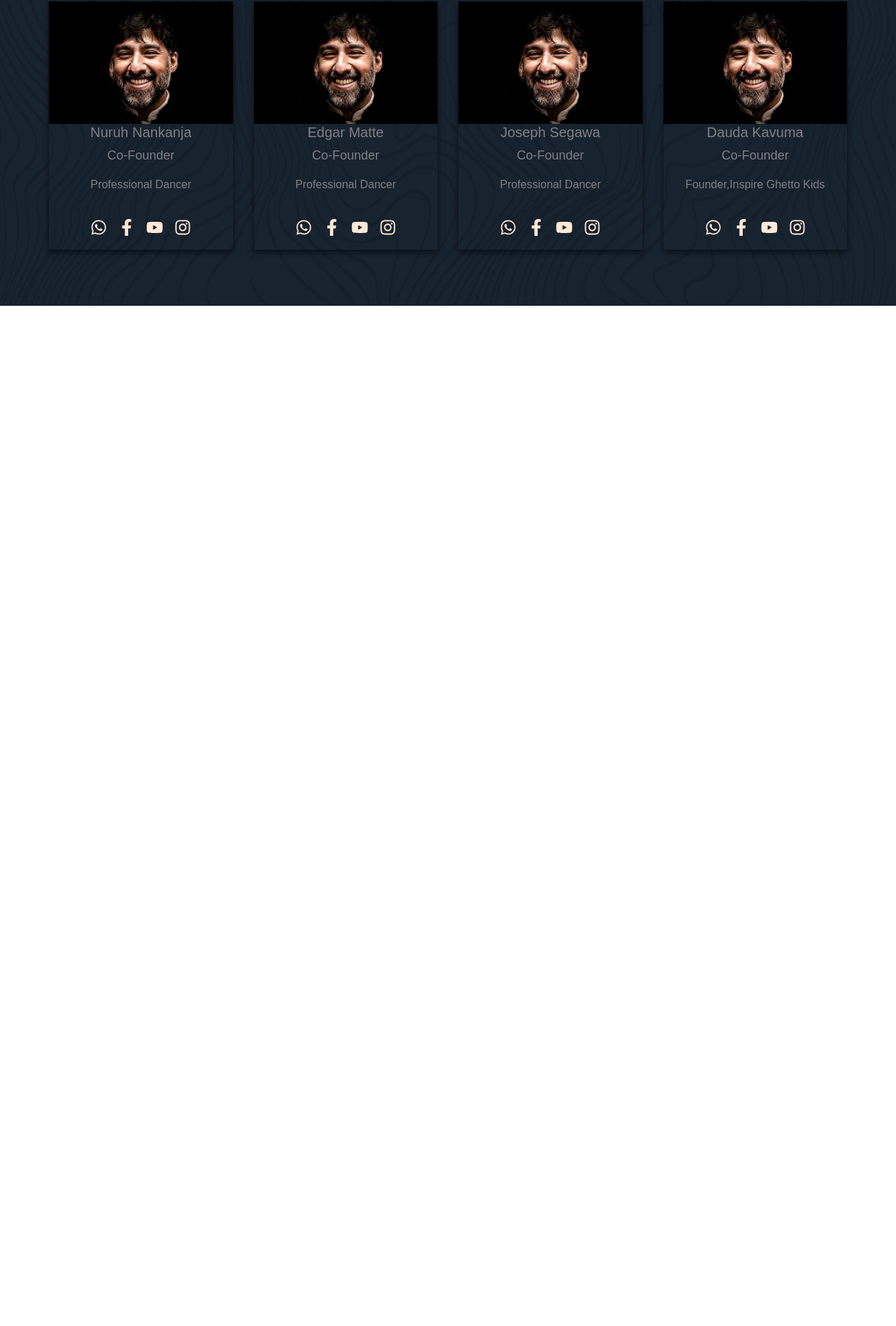
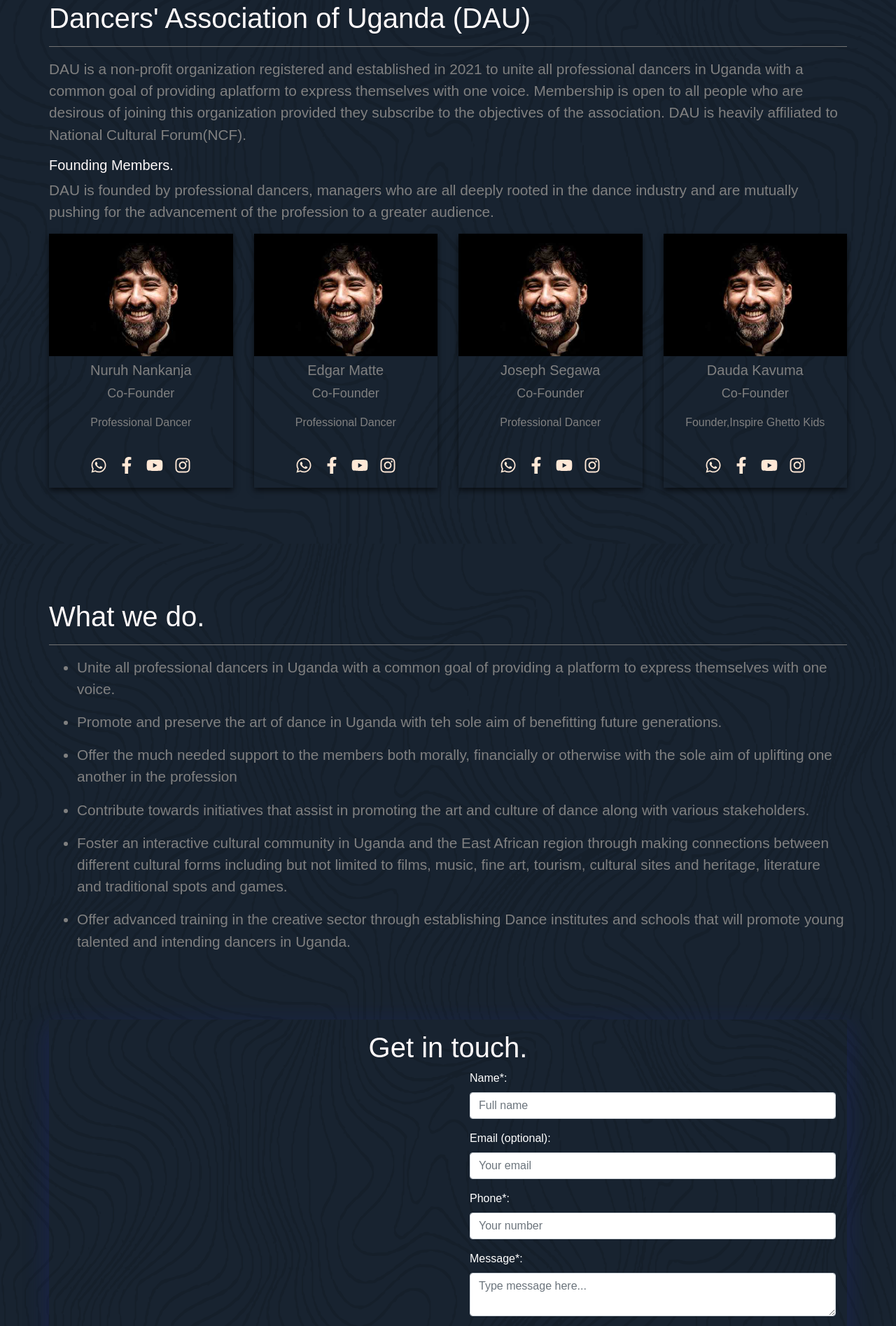
Before and after one commit to amsalimsema/dau, a React (Create React App) app: page / in a window 1280 px wide. Shown: the part 878-2773 px from the top of the page at 70% size. Before the commit the page ends 1315 px from the top, so only its background shows below. Built offline with nearby package versions, Linux system fonts and the light colour scheme; the HTML template or start-up script is replaced by a standard one; a web font is replaced by a local one.

Commit message:
aboutAdded

```diff
--- /dev/null
+++ b/src/components/Footer.js
@@ -0,0 +1,126 @@
+import React, { useState } from 'react'
+import styled from 'styled-components'
+import Container from 'react-bootstrap/Container'
+import Form from 'react-bootstrap/Form'
+import Col from 'react-bootstrap/Col'
+import Row from 'react-bootstrap/Row'
+import Button from 'react-bootstrap/Button'
+import { Main } from './Founders'
+
+const Wrapper = styled(Container)`
+  padding: 1rem 0;
+  box-shadow: 0 8px 32px 0 rgba(31, 38, 135, 0.37);
+  border: none;
+`
+
+export default function Footer() {
+  // form validation
+  const [validated, setValidated] = useState(false)
+
+  const handleSubmit = (event) => {
+    const form = event.currentTarget
+    if (form.checkValidity() === false) {
+      event.preventDefault()
+      event.stopPropagation()
+    }
+
+    setValidated(true)
+  }
+  return (
+    <>
+      <Main>
+        <Wrapper>
+          <h1 style={{ color: 'snow', textAlign: 'center' }}>Get in touch.</h1>
+
+          <Row>
+            <Col md={6}></Col>
+            <Col md={6}>
+              {/* form */}
+              <Form
+                noValidate
+                validated={validated}
+                onSubmit={handleSubmit}
+                name="health"
+                target="_self"
+                action=""
+                method="POST"
+                id="health_form"
+                autoComplete="off"
+                style={{ color: '#fff', padding: '0 1rem 0 1rem' }}
+              >
+                <input type="hidden" name="_next" value="" />
+                <input type="hidden" name="_captcha" value="false" />
+                <Form.Row>
+                  <Form.Group as={Col} md="12" controlId="validationCustom01">
+                    <Form.Label>Name*:</Form.Label>
+                    <Form.Control
+                      type="text"
+                      placeholder="Full name"
+                      required
+                      name="name"
+                    />
+
+                    <Form.Control.Feedback type="invalid">
+                      Please provide your name.
+                    </Form.Control.Feedback>
+                  </Form.Group>
+
+                  <Form.Group as={Col} md="12" controlId="validationCustom01">
+                    <Form.Label>Email (optional):</Form.Label>
+                    <Form.Control
+                      type="email"
+                      placeholder="Your email"
+                      name="email"
+                    />
+
+                    <Form.Control.Feedback type="invalid">
+                      Please provide a valid email.
+                    </Form.Control.Feedback>
+                  </Form.Group>
+
+                  <Form.Group as={Col} md="12" controlId="validationCustom01">
+                    <Form.Label>Phone*:</Form.Label>
+                    <Form.Control
+                      type="tel"
+                      placeholder="Your number"
+                      required
+                      name="phone"
+                      pattern="[0-9]{4}[0-9]{3}[0-9]{3}"
+                    />
+
+                    <Form.Control.Feedback type="invalid">
+                      Please provide a valid phone number eg. &nbsp; 0782442281
+                    </Form.Control.Feedback>
+                  </Form.Group>
+
+                  <Form.Group as={Col} md="12" controlId="validationCustom01">
+                    <Form.Label>Message*:</Form.Label>
+                    <Form.Control
+                      as="textarea"
+                      placeholder="Type message here..."
+                      required
+                      name="message"
+                    />
+
+                    <Form.Control.Feedback type="invalid">
+                      Please type your message
+                    </Form.Control.Feedback>
+                  </Form.Group>
+                </Form.Row>
+                <Button variant="success" type="submit">
+                  Submit
+                </Button>
+              </Form>
+              {/* end form */}
+            </Col>
+          </Row>
+
+          <p className="text-center text-white pt-5">
+            &copy;{new Date().getFullYear()}&nbsp;Dancers' Association of
+            Uganda.
+          </p>
+        </Wrapper>
+      </Main>
+    </>
+  )
+}
--- a/src/components/Founders.js
+++ b/src/components/Founders.js
@@ -7,7 +7,7 @@ import bg from '../Images/pattern.svg'
 import team from '../Images/team.jpg'
 import { Tube, Tsup, Gram, FB } from './Nav'
 
-const Main = styled.div`
+export const Main = styled.div`
   font-family: 'Georama', sans-serif;
   cursor: pointer;
   //   position: relative;
@@ -18,8 +18,21 @@ const Main = styled.div`
   background-color: #182330;
 `
 
-const Wrapper = styled(Container)`
+export const Wrapper = styled(Container)`
   padding: 5rem 0;
+  @media screen and (max-width: 650px) {
+    width: 95vw;
+  }
+  > .info {
+    > h1,
+    h5 {
+      color: snow;
+    }
+    > p {
+      color: gray;
+      font-size: 1.3rem;
+    }
+  }
 `
 const Box = styled.div`
   box-shadow: 0 4px 8px 0 rgba(0, 0, 0, 0.6);
@@ -37,6 +50,9 @@ const Box = styled.div`
     text-decoration: none;
     color: black;
   }
+  @media screen and (max-width: 650px) {
+    margin-bottom: 2rem;
+  }
 `
 
 export default function Founders() {
@@ -44,10 +60,33 @@ export default function Founders() {
     <>
       <Main>
         <Wrapper>
+          <div className="info">
+            <h1>Dancers' Association of Uganda (DAU)</h1>
+            <hr style={{ backgroundColor: 'gray' }} />
+            <p>
+              DAU is a non-profit organization registered and established in
+              2021 to unite all professional dancers in Uganda with a common
+              goal of providing aplatform to express themselves with one voice.
+              Membership is open to all people who are desirous of joining this
+              organization provided they subscribe to the objectives of the
+              association. DAU is heavily affiliated to National Cultural
+              Forum(NCF).
+            </p>
+            <h5>Founding Members.</h5>
+            <p>
+              DAU is founded by professional dancers, managers who are all
+              deeply rooted in the dance industry and are mutually pushing for
+              the advancement of the profession to a greater audience.
+            </p>
+          </div>
           <Row>
             <Col md={3}>
               <Box>
-                <img src={team} alt="team" style={{ width: '100%' }} />
+                <img
+                  src={team}
+                  alt="team"
+                  style={{ width: '100%', marginBottom: '0.5rem' }}
+                />
                 <h5>Nuruh Nankanja</h5>
                 <p className="title">Co-Founder</p>
                 <p>Professional Dancer</p>
@@ -95,7 +134,11 @@ export default function Founders() {
             </Col>
             <Col md={3}>
               <Box>
-                <img src={team} alt="team" style={{ width: '100%' }} />
+                <img
+                  src={team}
+                  alt="team"
+                  style={{ width: '100%', marginBottom: '0.5rem' }}
+                />
                 <h5>Edgar Matte</h5>
                 <p className="title">Co-Founder</p>
                 <p>Professional Dancer</p>
@@ -143,7 +186,11 @@ export default function Founders() {
             </Col>
             <Col md={3}>
               <Box>
-                <img src={team} alt="team" style={{ width: '100%' }} />
+                <img
+                  src={team}
+                  alt="team"
+                  style={{ width: '100%', marginBottom: '0.5rem' }}
+                />
                 <h5>Joseph Segawa</h5>
                 <p className="title">Co-Founder</p>
                 <p>Professional Dancer</p>
@@ -191,7 +238,11 @@ export default function Founders() {
             </Col>
             <Col md={3}>
               <Box>
-                <img src={team} alt="team" style={{ width: '100%' }} />
+                <img
+                  src={team}
+                  alt="team"
+                  style={{ width: '100%', marginBottom: '0.5rem' }}
+                />
                 <h5>Dauda Kavuma</h5>
                 <p className="title">Co-Founder</p>
                 <p>Founder,Inspire Ghetto Kids</p>
--- a/src/components/Intro.js
+++ b/src/components/Intro.js
@@ -36,7 +36,7 @@ const WrapperBox = styled.div`
   height: 100vh;
 `
 const Inner = styled.div`
-  color: white;
+  color: #000000;
   text-align: center;
   padding-top: 3rem;
 
@@ -71,7 +71,7 @@ const Chev = styled(BsChevronDoubleDown)`
   transition: 0.8s all linear;
   &:hover {
     transform: translateY(5px);
-    color: #000000;
+    color: #fff;
   }
 `
 
--- /dev/null
+++ b/src/components/Work.js
@@ -0,0 +1,65 @@
+import React from 'react'
+import Col from 'react-bootstrap/Col'
+import Row from 'react-bootstrap/Row'
+import { Wrapper, Main } from './Founders'
+
+export default function Work() {
+  return (
+    <>
+      <Main>
+        <Wrapper>
+          <h1 style={{ color: 'snow' }}>What we do.</h1>
+          <hr style={{ backgroundColor: 'gray' }} />
+          <Row>
+            <Col md={12} style={{ color: 'gray', fontSize: '1.3rem' }}>
+              <ul>
+                <li>
+                  <p>
+                    Unite all professional dancers in Uganda with a common goal
+                    of providing a platform to express themselves with one
+                    voice.
+                  </p>
+                </li>
+                <li>
+                  <p>
+                    Promote and preserve the art of dance in Uganda with teh
+                    sole aim of benefitting future generations.
+                  </p>
+                </li>
+                <li>
+                  <p>
+                    Offer the much needed support to the members both morally,
+                    financially or otherwise with the sole aim of uplifting one
+                    another in the profession
+                  </p>
+                </li>
+                <li>
+                  <p>
+                    Contribute towards initiatives that assist in promoting the
+                    art and culture of dance along with various stakeholders.
+                  </p>
+                </li>
+                <li>
+                  <p>
+                    Foster an interactive cultural community in Uganda and the
+                    East African region through making connections between
+                    different cultural forms including but not limited to films,
+                    music, fine art, tourism, cultural sites and heritage,
+                    literature and traditional spots and games.
+                  </p>
+                </li>
+                <li>
+                  <p>
+                    Offer advanced training in the creative sector through
+                    establishing Dance institutes and schools that will promote
+                    young talented and intending dancers in Uganda.
+                  </p>
+                </li>
+              </ul>
+            </Col>
+          </Row>
+        </Wrapper>
+      </Main>
+    </>
+  )
+}
--- a/src/pages/Home.js
+++ b/src/pages/Home.js
@@ -1,13 +1,17 @@
 import React from 'react'
+import Footer from '../components/Footer'
 import Founders from '../components/Founders'
 
 import Intro from '../components/Intro'
+import Work from '../components/Work'
 
 export default function Home() {
   return (
     <>
       <Intro />
       <Founders />
+      <Work />
+      <Footer />
     </>
   )
 }
```
